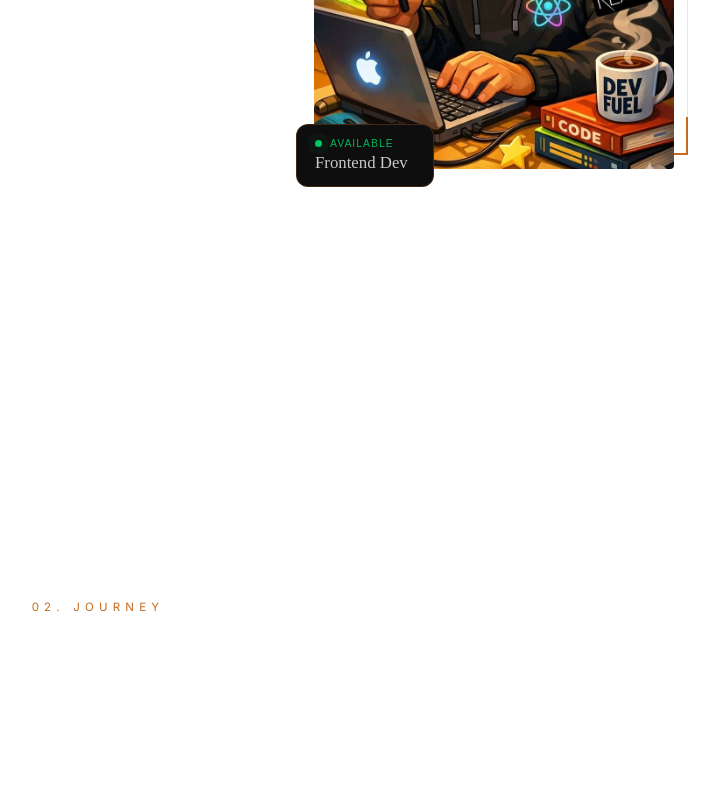
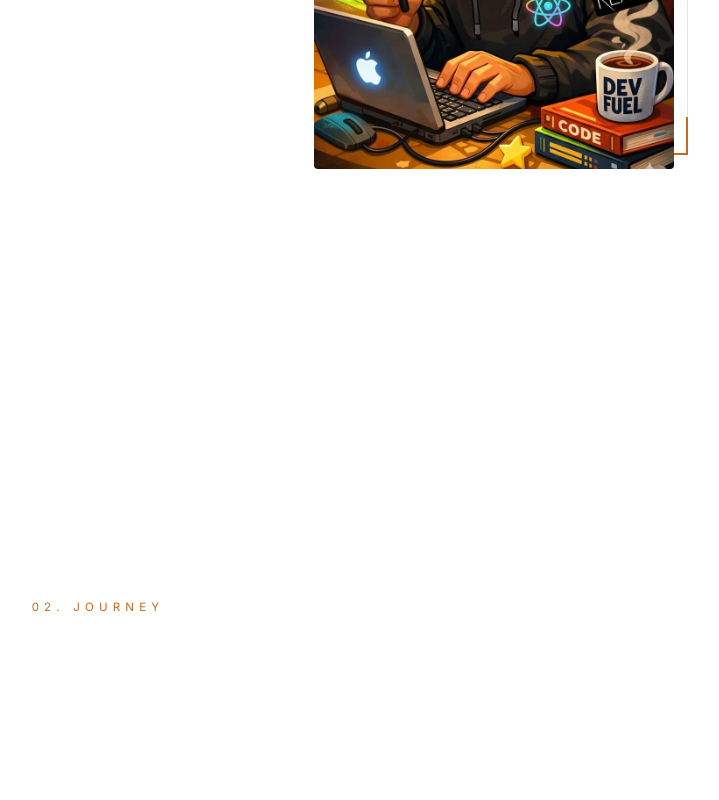
Before and after one commit to ibrahi4/Ibrahim-Abdulnasser-Portfolio, a React (Vite) app: page / in a window 1280 px wide. Shown: the part 2180-2980 px from the top of the page, without its empty margins (542-1261 px from the left). Built offline with nearby package versions, Linux system fonts and the light colour scheme; a web font is replaced by a local one.

Commit message:
update LAYOUT

```diff
--- a/src/components/NavBar/Navbar.jsx
+++ b/src/components/NavBar/Navbar.jsx
@@ -111,9 +111,9 @@ const Navbar = () => {
             {link.label}
           </a>
         ))}
-        <a
+         <a
               className="download-button"
-              href="/vite-project/public/assets/files/Ibrahim_Abdulnasser_Front-End_React.pdf"
+              href="/MyCv.pdf"
               download="Ibrahim_Abdulnasser_Front-End_React.pdf"
             >
               RESUME
--- a/src/components/Projects/Projects.scss
+++ b/src/components/Projects/Projects.scss
@@ -161,6 +161,7 @@
   flex: 1;
   display: -webkit-box;
   -webkit-line-clamp: 3;
+  line-clamp: 3;
   -webkit-box-orient: vertical;
   overflow: hidden;
 }
--- a/src/components/TechStack/TechStack.scss
+++ b/src/components/TechStack/TechStack.scss
@@ -6,7 +6,7 @@
 .ts-section {
   position: relative;
   width: 100%;
-  padding: 100px 0 90px;
+  padding: 60px 0 90px;
   color: #fff;
   font-family: "Inter", system-ui, sans-serif;
   overflow: hidden;
--- a/src/components/WhoAmI/WhoAmI.jsx
+++ b/src/components/WhoAmI/WhoAmI.jsx
@@ -86,13 +86,7 @@ const WhoAmI = () => {
             width="380"
             height="507"
           />
-          <div className="wa-badge">
-            <div className="wa-badge-status">
-              <span className="wa-badge-dot" />
-              Available
-            </div>
-            <div className="wa-badge-role">Frontend Dev</div>
-          </div>
+
         </div>
 
       </div>
```
